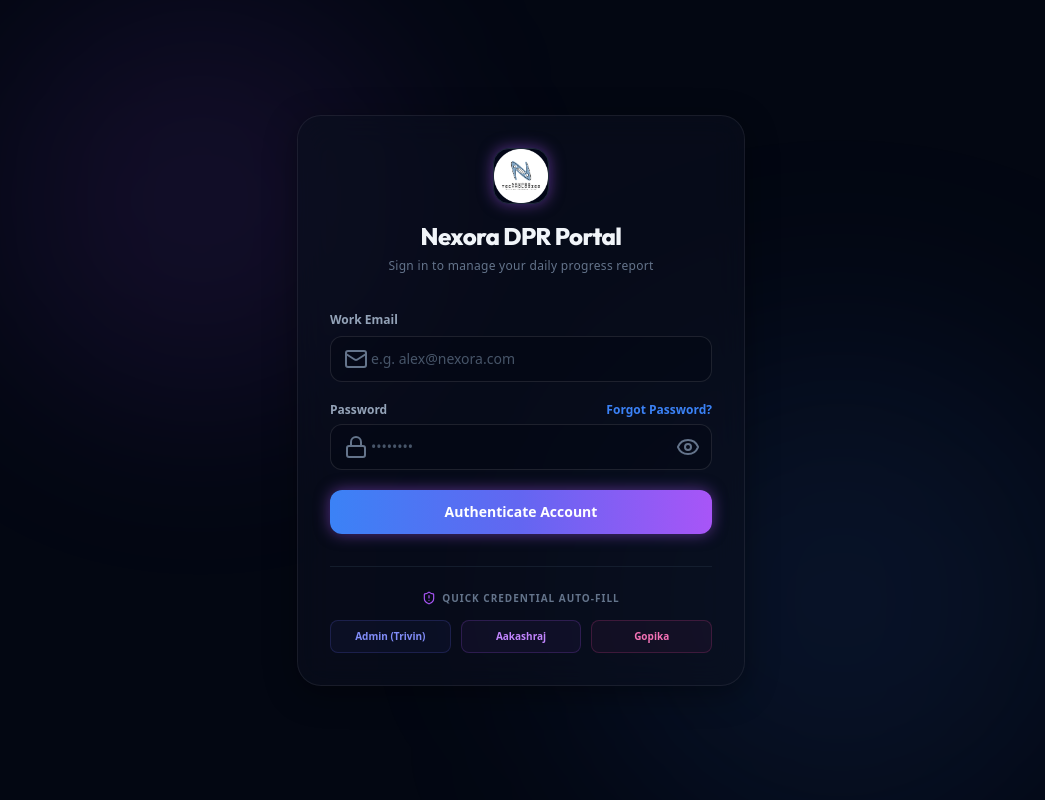
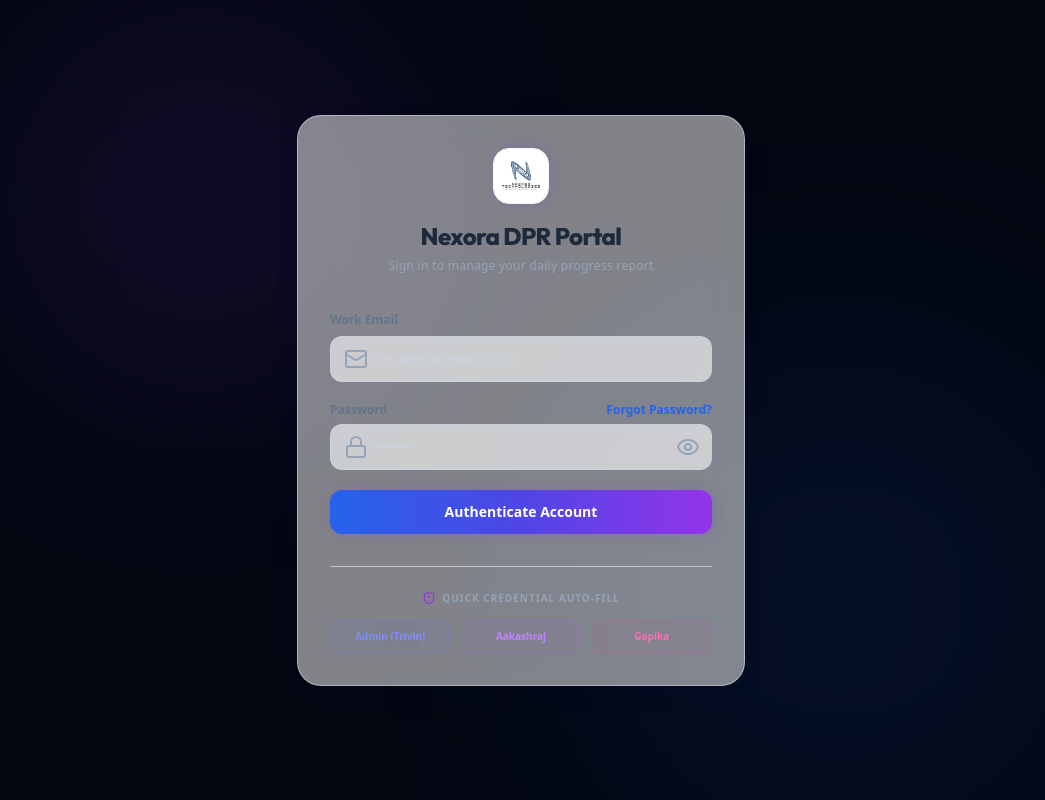
Before and after one commit to TRIVIN3004/dpr_nexora, a React (Vite) app: page / in a window 1280 px wide. Shown: the whole page, without its empty margins (119-1164 px from the left). Built offline with nearby package versions, Linux system fonts and the light colour scheme.

Commit message:
Convert portal styling to premium glassmorphic light theme

```diff
--- a/index.html
+++ b/index.html
@@ -1,5 +1,5 @@
 <!doctype html>
-<html lang="en" class="dark">
+<html lang="en" class="light">
   <head>
     <meta charset="UTF-8" />
     <link rel="icon" type="image/svg+xml" href="/favicon.svg" />
@@ -10,7 +10,7 @@
     <link rel="preconnect" href="https://fonts.gstatic.com" crossorigin>
     <link href="https://fonts.googleapis.com/css2?family=Inter:wght@300;400;500;600;700&family=Outfit:wght@400;500;600;700;800&display=swap" rel="stylesheet">
   </head>
-  <body class="bg-[#030712] text-slate-100 font-sans antialiased overflow-x-hidden">
+  <body class="bg-slate-900 text-slate-100 font-sans antialiased overflow-x-hidden">
     <div id="root"></div>
     <script type="module" src="/src/main.jsx"></script>
   </body>
--- a/src/components/ReportModal.jsx
+++ b/src/components/ReportModal.jsx
@@ -138,7 +138,7 @@
           initial={{ opacity: 0, scale: 0.9, y: 20 }}
           animate={{ opacity: 1, scale: 1, y: 0 }}
           exit={{ opacity: 0, scale: 0.9, y: 20 }}
-          className="relative w-full max-w-2xl overflow-hidden rounded-2xl glass-panel shadow-glass border border-slate-800 bg-[#0c1125] z-10 max-h-[90vh] flex flex-col"
+          className="relative w-full max-w-2xl overflow-hidden rounded-2xl glass-panel shadow-glass border border-slate-800 bg-slate-950 z-10 max-h-[90vh] flex flex-col"
         >
           {/* Header */}
           <div className="flex items-center justify-between px-6 py-4 border-b border-slate-800 bg-slate-950/40">
--- a/src/components/Sidebar.jsx
+++ b/src/components/Sidebar.jsx
@@ -48,7 +48,7 @@
   const filteredItems = navItems.filter(item => item.roles.includes(user?.role));
 
   const SidebarContent = () => (
-    <div className="flex flex-col h-full bg-[#070b16]/90 backdrop-blur-xl border-r border-darkBg-border/40 select-none">
+    <div className="flex flex-col h-full bg-slate-950/90 backdrop-blur-xl border-r border-darkBg-border/40 select-none">
 
       {/* Brand Logo Header */}
       <div className="flex h-16 items-center justify-between px-6 border-b border-darkBg-border/30">
@@ -65,7 +65,7 @@
               exit={{ opacity: 0, x: -10 }}
               className="flex flex-col"
             >
-              <span className="text-sm font-bold bg-gradient-to-r from-white via-slate-100 to-slate-300 bg-clip-text text-transparent">
+              <span className="text-sm font-bold bg-gradient-to-r from-slate-50 via-slate-100 to-slate-200 bg-clip-text text-transparent">
                 Nexora Tech
               </span>
               <span className="text-[9px] text-slate-500 font-medium tracking-widest uppercase">
--- a/src/index.css
+++ b/src/index.css
@@ -5,11 +5,11 @@
 @layer base {
   body {
     font-family: 'Inter', sans-serif;
-    background-color: #771273;
+    background-color: #f8fafc;
     background-image:
-      radial-gradient(circle at 10% 20%, rgba(168, 85, 247, 0.08) 0%, transparent 40%),
-      radial-gradient(circle at 90% 80%, rgba(59, 130, 246, 0.08) 0%, transparent 40%),
-      radial-gradient(circle at 50% 50%, rgba(99, 102, 241, 0.05) 0%, transparent 60%);
+      radial-gradient(circle at 10% 20%, rgba(147, 51, 234, 0.04) 0%, transparent 40%),
+      radial-gradient(circle at 90% 80%, rgba(37, 99, 235, 0.04) 0%, transparent 40%),
+      radial-gradient(circle at 50% 50%, rgba(79, 70, 229, 0.03) 0%, transparent 60%);
     background-attachment: fixed;
   }
 
@@ -25,54 +25,55 @@
 }
 
 ::-webkit-scrollbar-track {
-  background: rgba(3, 7, 18, 0.5);
+  background: rgba(241, 245, 249, 0.5);
 }
 
 ::-webkit-scrollbar-thumb {
-  background: rgba(168, 85, 247, 0.3);
+  background: rgba(147, 51, 234, 0.25);
   border-radius: 4px;
 }
 
 ::-webkit-scrollbar-thumb:hover {
-  background: rgba(168, 85, 247, 0.6);
+  background: rgba(147, 51, 234, 0.55);
 }
 
-/* Glassmorphism utility classes */
+/* Glassmorphism utility classes for light mode */
 .glass-panel {
-  background: rgba(10, 15, 30, 0.6);
-  backdrop-filter: blur(16px);
-  -webkit-backdrop-filter: blur(16px);
-  border: 1px solid rgba(255, 255, 255, 0.07);
+  background: rgba(255, 255, 255, 0.5);
+  backdrop-filter: blur(20px);
+  -webkit-backdrop-filter: blur(20px);
+  border: 1px solid rgba(255, 255, 255, 0.4);
+  box-shadow: 0 8px 32px 0 rgba(31, 38, 135, 0.04);
 }
 
 .glass-panel-light {
-  background: rgba(255, 255, 255, 0.03);
-  backdrop-filter: blur(8px);
-  -webkit-backdrop-filter: blur(8px);
-  border: 1px solid rgba(255, 255, 255, 0.05);
+  background: rgba(255, 255, 255, 0.25);
+  backdrop-filter: blur(10px);
+  -webkit-backdrop-filter: blur(10px);
+  border: 1px solid rgba(255, 255, 255, 0.3);
 }
 
 .glass-input {
-  background: rgba(3, 7, 18, 0.4);
-  border: 1px solid rgba(255, 255, 255, 0.1);
-  color: #f8fafc;
+  background: rgba(255, 255, 255, 0.6);
+  border: 1px solid rgba(203, 213, 225, 0.6);
+  color: #0f172a;
   transition: all 0.3s ease;
 }
 
 .glass-input:focus {
-  border-color: rgba(168, 85, 247, 0.5);
-  box-shadow: 0 0 10px rgba(168, 85, 247, 0.2);
+  border-color: rgba(147, 51, 234, 0.5);
+  box-shadow: 0 0 10px rgba(147, 51, 234, 0.1);
   outline: none;
 }
 
 .text-gradient-purple-blue {
-  background: linear-gradient(135deg, #a855f7 0%, #3b82f6 100%);
+  background: linear-gradient(135deg, #9333ea 0%, #2563eb 100%);
   -webkit-background-clip: text;
   -webkit-text-fill-color: transparent;
 }
 
 .text-gradient-blue-pink {
-  background: linear-gradient(135deg, #3b82f6 0%, #ec4899 100%);
+  background: linear-gradient(135deg, #2563eb 0%, #db2777 100%);
   -webkit-background-clip: text;
   -webkit-text-fill-color: transparent;
 }
@@ -88,7 +89,7 @@
 }
 
 .shimmer-bg {
-  background: linear-gradient(90deg, rgba(255, 255, 255, 0.03) 25%, rgba(255, 255, 255, 0.08) 50%, rgba(255, 255, 255, 0.03) 75%);
+  background: linear-gradient(90deg, rgba(0, 0, 0, 0.02) 25%, rgba(0, 0, 0, 0.06) 50%, rgba(0, 0, 0, 0.02) 75%);
   background-size: 200% 100%;
   animation: shimmer 1.5s infinite;
 }
--- a/src/pages/AdminReports.jsx
+++ b/src/pages/AdminReports.jsx
@@ -260,7 +260,7 @@
               value={selectedEmployee}
               onChange={(e) => setSelectedEmployee(e.target.value)}
               disabled={currentUser?.role !== 'admin'}
-              className="w-full px-3 py-2 text-xs rounded-xl glass-input focus:outline-none bg-[#0c1125] cursor-pointer disabled:opacity-55 disabled:cursor-not-allowed"
+              className="w-full px-3 py-2 text-xs rounded-xl glass-input focus:outline-none bg-slate-950 cursor-pointer disabled:opacity-55 disabled:cursor-not-allowed"
             >
               <option value="">All Employees</option>
               {users.map(u => (
@@ -275,7 +275,7 @@
             <select
               value={selectedProject}
               onChange={(e) => setSelectedProject(e.target.value)}
-              className="w-full px-3 py-2 text-xs rounded-xl glass-input focus:outline-none bg-[#0c1125] cursor-pointer"
+              className="w-full px-3 py-2 text-xs rounded-xl glass-input focus:outline-none bg-slate-950 cursor-pointer"
             >
               <option value="">All Projects</option>
               {projects.map(p => (
@@ -290,7 +290,7 @@
             <select
               value={selectedStatus}
               onChange={(e) => setSelectedStatus(e.target.value)}
-              className="w-full px-3 py-2 text-xs rounded-xl glass-input focus:outline-none bg-[#0c1125] cursor-pointer"
+              className="w-full px-3 py-2 text-xs rounded-xl glass-input focus:outline-none bg-slate-950 cursor-pointer"
             >
               <option value="">All Statuses</option>
               <option value="Approved">Approved</option>
--- a/src/pages/DprForm.jsx
+++ b/src/pages/DprForm.jsx
@@ -257,7 +257,7 @@
                 required
                 value={projectName}
                 onChange={(e) => setProjectName(e.target.value)}
-                className="w-full px-3 py-2 text-xs rounded-xl glass-input focus:outline-none bg-[#0b0f19] cursor-pointer"
+                className="w-full px-3 py-2 text-xs rounded-xl glass-input focus:outline-none bg-slate-950 cursor-pointer"
               >
                 <option value="">Select Project</option>
                 {currentUser.assignedProjects.includes('All')
@@ -320,7 +320,7 @@
               <select
                 value={workStatus}
                 onChange={(e) => setWorkStatus(e.target.value)}
-                className="w-full px-3 py-2.5 text-xs rounded-xl glass-input focus:outline-none bg-[#0b0f19] cursor-pointer"
+                className="w-full px-3 py-2.5 text-xs rounded-xl glass-input focus:outline-none bg-slate-950 cursor-pointer"
               >
                 <option value="Not Started">Not Started</option>
                 <option value="In Progress">In Progress</option>
--- a/src/pages/ForcePasswordChange.jsx
+++ b/src/pages/ForcePasswordChange.jsx
@@ -53,12 +53,12 @@
   };
 
   return (
-    <div className="relative min-h-screen flex items-center justify-center px-4 overflow-hidden bg-[#030712]">
+    <div className="relative min-h-screen flex items-center justify-center px-4 overflow-hidden bg-slate-900">
       {/* Background glowing gradients */}
       <div className="absolute top-1/4 left-1/4 -translate-x-1/2 -translate-y-1/2 w-[400px] h-[400px] rounded-full bg-nexora-purple/10 blur-[100px] pointer-events-none" />
       <div className="absolute bottom-1/4 right-1/4 translate-x-1/2 translate-y-1/2 w-[500px] h-[500px] rounded-full bg-nexora-blue/10 blur-[120px] pointer-events-none" />
 
-      <div className="w-full max-w-md rounded-3xl glass-panel p-8 shadow-glass border border-slate-800 bg-[#070b16]/75 relative z-10 text-left space-y-6">
+      <div className="w-full max-w-md rounded-3xl glass-panel p-8 shadow-glass border border-slate-800 bg-slate-950/75 relative z-10 text-left space-y-6">
 
         {/* Header */}
         <div className="text-center">
--- a/src/pages/Login.jsx
+++ b/src/pages/Login.jsx
@@ -77,7 +77,7 @@
         initial={{ opacity: 0, y: 20 }}
         animate={{ opacity: 1, y: 0 }}
         transition={{ duration: 0.5 }}
-        className="w-full max-w-md rounded-3xl glass-panel p-8 shadow-glass border border-slate-800 bg-[#070b16]/75 relative z-10 text-left"
+        className="w-full max-w-md rounded-3xl glass-panel p-8 shadow-glass border border-slate-800 bg-slate-950/75 relative z-10 text-left"
       >
         {/* Brand logo */}
         <div className="flex flex-col items-center text-center mb-8">
--- a/src/pages/TeamManagement.jsx
+++ b/src/pages/TeamManagement.jsx
@@ -246,7 +246,7 @@
       {showAddModal && (
         <div className="fixed inset-0 z-50 flex items-center justify-center p-4">
           <div className="fixed inset-0 bg-black/60 backdrop-blur-sm" onClick={() => setShowAddModal(false)} />
-          <div className="relative w-full max-w-md rounded-2xl glass-panel p-6 shadow-glass border border-slate-800 bg-[#0c1125] z-10 space-y-4">
+          <div className="relative w-full max-w-md rounded-2xl glass-panel p-6 shadow-glass border border-slate-800 bg-slate-950 z-10 space-y-4">
             <div className="flex justify-between items-center border-b border-slate-800 pb-3">
               <h3 className="text-sm font-bold text-slate-200 flex items-center gap-1.5">
                 <UserPlus className="h-4.5 w-4.5 text-nexora-purple" />
@@ -357,7 +357,7 @@
       {showEditModal && (
         <div className="fixed inset-0 z-50 flex items-center justify-center p-4">
           <div className="fixed inset-0 bg-black/60 backdrop-blur-sm" onClick={() => { setShowEditModal(false); resetForm(); }} />
-          <div className="relative w-full max-w-md rounded-2xl glass-panel p-6 shadow-glass border border-slate-800 bg-[#0c1125] z-10 space-y-4">
+          <div className="relative w-full max-w-md rounded-2xl glass-panel p-6 shadow-glass border border-slate-800 bg-slate-950 z-10 space-y-4">
             <div className="flex justify-between items-center border-b border-slate-800 pb-3">
               <h3 className="text-sm font-bold text-slate-200 flex items-center gap-1.5">
                 <Edit2 className="h-4 w-4 text-nexora-blue" />
```
Also changed, not shown: tailwind.config.js (+26 -13 lines).
